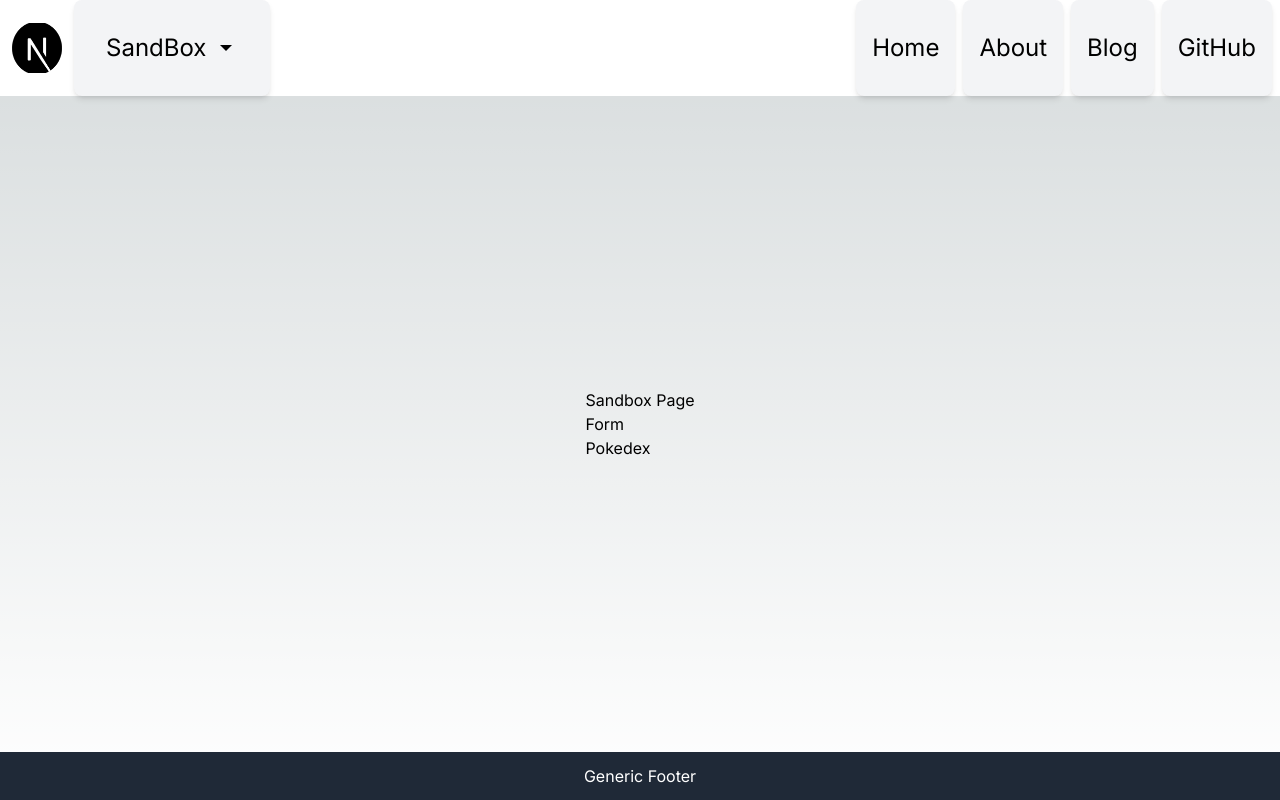
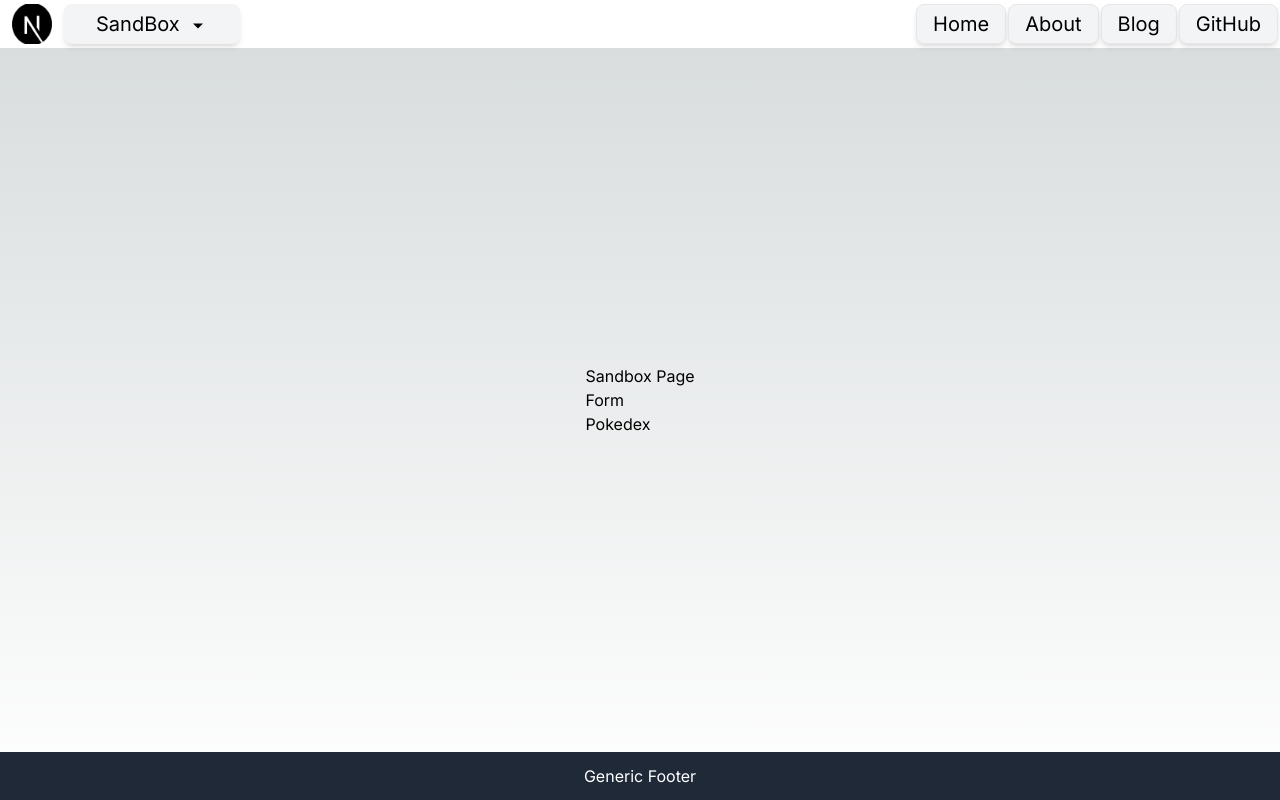
Before and after one commit to wozza0212/typescript-next-portfolio, a Next.js app in the folder typescript-blog-portfolio/: page /sandbox in a window 1280 px wide. Built offline with nearby package versions, Linux system fonts and the light colour scheme.

Commit message:
neaten up nav bar

```diff
--- a/typescript-blog-portfolio/lib/blogs.ts
+++ b/typescript-blog-portfolio/lib/blogs.ts
@@ -7,7 +7,7 @@ import {
   } from "./markdown";
   import { Blog } from "../interfaces/Blog";
 
-  const BLOG_DIR = getDirectory("blogs");
+  const BLOG_DIR = getDirectory("writeups");
 
   const getBlogFileNames = () => {
     return getFileNames(BLOG_DIR);
--- a/typescript-blog-portfolio/src/app/page.tsx
+++ b/typescript-blog-portfolio/src/app/page.tsx
@@ -14,7 +14,7 @@ const Home: NextPage<BlogPageProps> = () => {
   return (
     <BaseLayout>
       <main className="flex min-h-screen flex-col items-center justify-between p-24">
-        <h1 className="text-6xl font-bold">Tech Lark</h1>
+        <h1 className="text-6xl font-bold">Tech Talks</h1>
         <br />
         <div className="h-100 w-200 relative">
           <Image
--- a/typescript-blog-portfolio/src/app/sandbox/page.tsx
+++ b/typescript-blog-portfolio/src/app/sandbox/page.tsx
@@ -7,10 +7,10 @@ const Sandbox = () => {
       <div>
         <h1>Sandbox Page</h1>
         <Link href='/sandbox/form'>
-        <h1>Form</h1>
+        <h2>Form</h2>
         </Link>
         <Link href='/sandbox/pokedex'>
-        <h1>Pokedex</h1>
+        <h2>Pokedex</h2>
         </Link>
       </div>
     </BaseLayout>
--- a/typescript-blog-portfolio/src/components/NavBar/navbar.module.css
+++ b/typescript-blog-portfolio/src/components/NavBar/navbar.module.css
@@ -1,5 +1,5 @@
 .nav {
-  @apply w-screen items-center bg-white;
+  @apply w-screen items-center bg-white py-1;
 }
 
 .outerNavContainer {
@@ -22,11 +22,11 @@
 }
 
 .navText {
-  @apply text-2xl mr-2 py-8 shadow-md bg-gray-100 px-4 block rounded-lg text-black hover:bg-gray-200 hover:shadow-md;
+  @apply text-xl flex items-center mr-[0.1em] shadow-md bg-gray-100 px-4 rounded-lg text-black hover:bg-gray-200 hover:shadow-md h-[2em] border;
 }
 
 .dropdownSpan {
-  @apply text-2xl py-8 shadow-md w-fit px-8 block bg-gray-100 rounded-lg text-black hover:shadow-md;
+  @apply text-xl shadow-md w-fit px-8 flex items-center bg-gray-100 rounded-lg text-black hover:shadow-md h-[2em] py-[0.5em];
   display: flex;
   flex-direction: row;
 }
@@ -44,10 +44,11 @@
   display: none;
   position: absolute;
   background-color: #f9f9f9;
-  margin-left: 20px;
-  min-width: 250px;
+  margin-left: 60px;
+  min-width: 150px;
   box-shadow: 0px 8px 16px 0px rgba(0, 0, 0, 0.2);
   z-index: 1;
+  border-radius: 1em;
 }
 
 .dropdown:hover .dropdownContent {
@@ -55,8 +56,9 @@
 }
 
 .dropdownContent a {
-  @apply text-xl py-8 px-8 shadow-sm block rounded-lg text-black hover:bg-gray-200;
+  @apply text-lg py-8 px-8 shadow-sm block rounded-lg text-black hover:bg-gray-200;
   padding: 12px 16px;
   text-decoration: none;
   display: block;
+  border-radius: 1em;
 }
--- a/typescript-blog-portfolio/src/components/NavBar/navbar.tsx
+++ b/typescript-blog-portfolio/src/components/NavBar/navbar.tsx
@@ -17,8 +17,8 @@ const NavBar = () => {
             <Image
               src='/Images/NextLogo.png'
               alt='Logo'
-              width={50}
-              height={50}
+              width={40}
+              height={40}
             />
           </Link>
           <ul className={styles.dropdown}>
```
Also changed, not shown: typescript-blog-portfolio/writeups/markdown-full-example.md (renamed from typescript-blog-portfolio/blogs/markdown-full-example.md), typescript-blog-portfolio/writeups/nft-marketplace-in-react-js-next-typescript-full-guide.md (renamed from typescript-blog-portfolio/blogs/nft-marketplace-in-react-js-next-typescript-full-guide.md), typescript-blog-portfolio/writeups/rust-webassembly-with-js-ts-the-practical-guide.md (renamed from typescript-blog-portfolio/blogs/rust-webassembly-with-js-ts-the-practical-guide.md), typescript-blog-portfolio/writeups/unity-2d-with-c-complete-game-dev-course.md (renamed from typescript-blog-portfolio/blogs/unity-2d-with-c-complete-game-dev-course.md), typescript-blog-portfolio/writeups/web-development-and-coding-full-course.md (renamed from typescript-blog-portfolio/blogs/web-development-and-coding-full-course.md).
